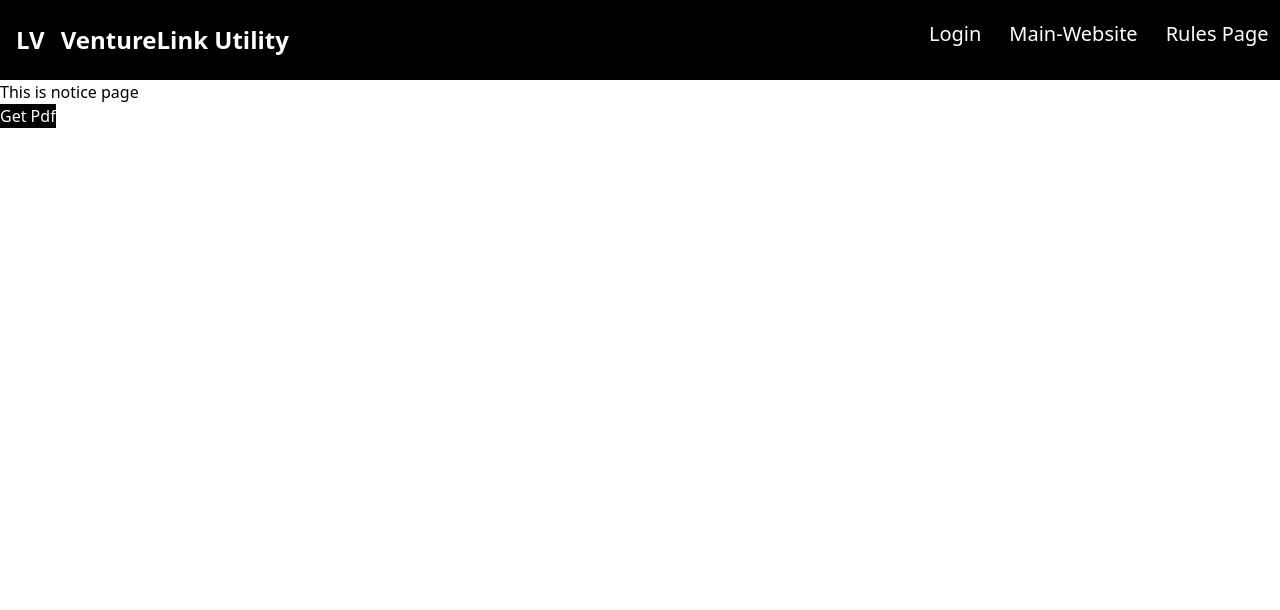
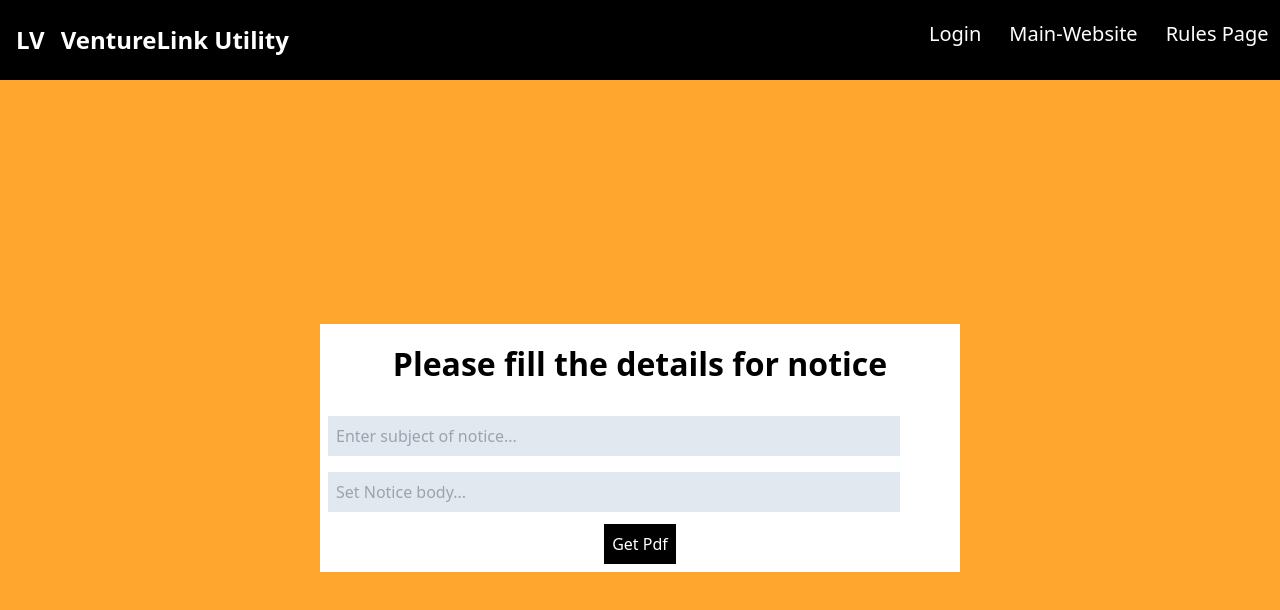
Before and after one commit to AritraChakraborty2003/PdfConverterReact, a React (Create React App) app: page /NoticePage in a window 1280 px wide. Shown: the top 610 px of the page. Built offline with nearby package versions, Linux system fonts and the light colour scheme.

Commit message:
update: update in notice page code

```diff
--- a/src/components/NoticePage.jsx
+++ b/src/components/NoticePage.jsx
@@ -7,6 +7,8 @@ import HiringDocEmployee from "./HiringDocEmployee";
 import PartTime from "./PartTime";
 
 const NoticePage = () => {
+  const [subject, setsubject] = useState("");
+  const [notice, setNotice] = useState("");
   const getPDF = () => {
     const doc = new jsPDF("p", "px", [450, 450]);
     doc.setFont("sans", "bold");
@@ -113,10 +115,47 @@ const NoticePage = () => {
   return (
     <>
       <Header />
-      <p>This is notice page</p>
-      <button onClick={getPDF} className="bg-black text-white">
-        Get Pdf
-      </button>
+      <div className="bg-[#FFA62F] ">
+        <div className="main pb-4 pt-3 h-[calc(100vh-15vmin)] lg:h-[calc(100vh-10vmin)]  w-[100vw] bg-[#FFA62F] flex justify-center items-center">
+          <form>
+            <div className="mt-10 lg:mt-5 formArea bg-white w-[95vw] lg:w-[50vw]  lg:p-2   flex  justify-center items-center flex-wrap">
+              <div className="header">
+                <p className="text-[4vmin] font-bold  mt-2">
+                  Please fill the details for notice
+                </p>
+              </div>
+              <div className="mt-7 left pb-1 w-[97vw]  lg:w-[50vw] ">
+                <ul className="flex gap-y-4 flex-col">
+                  <li>
+                    <input
+                      type="text"
+                      className="w-11/12 bg-slate-200 p-2"
+                      placeholder="Enter subject of notice..."
+                      onChange={(e) => setsubject(e.target.value)}
+                    ></input>
+                  </li>
+                  <li>
+                    {" "}
+                    <input
+                      type="text"
+                      className="w-11/12 bg-slate-200 p-2"
+                      placeholder="Set Notice body..."
+                      onChange={(e) => {
+                        setNotice(e.target.value);
+                      }}
+                    ></input>
+                  </li>
+                </ul>
+              </div>
+              <div className="flex justify-center items-center mt-2">
+                <button onClick={getPDF} className="bg-black text-white p-2">
+                  Get Pdf
+                </button>
+              </div>
+            </div>
+          </form>
+        </div>
+      </div>
     </>
   );
 };
```
